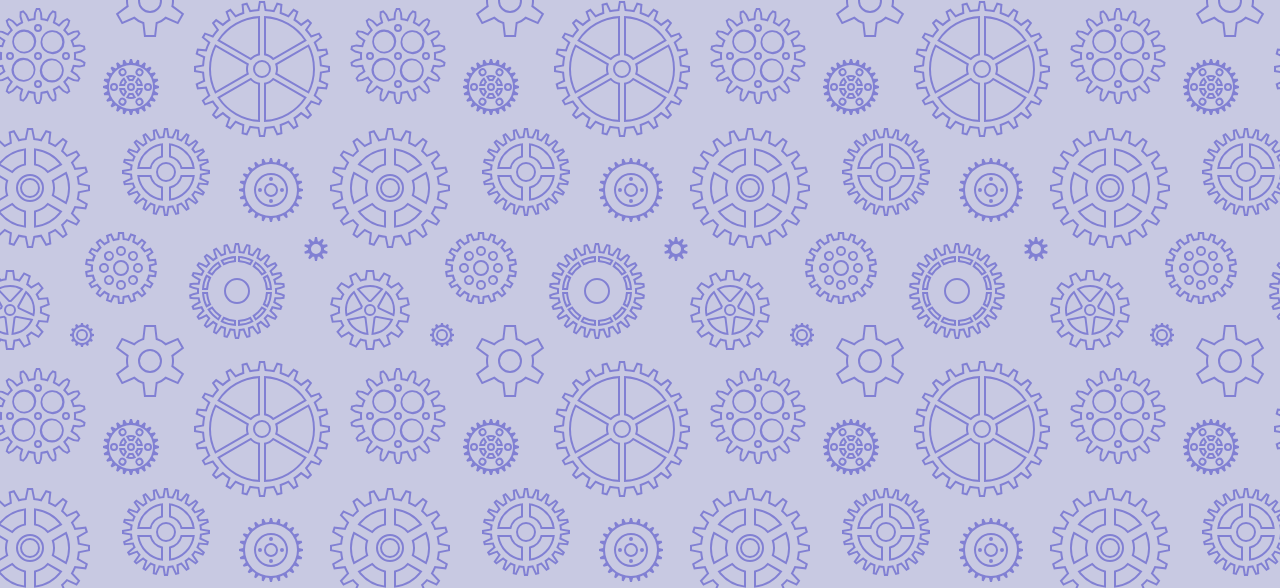
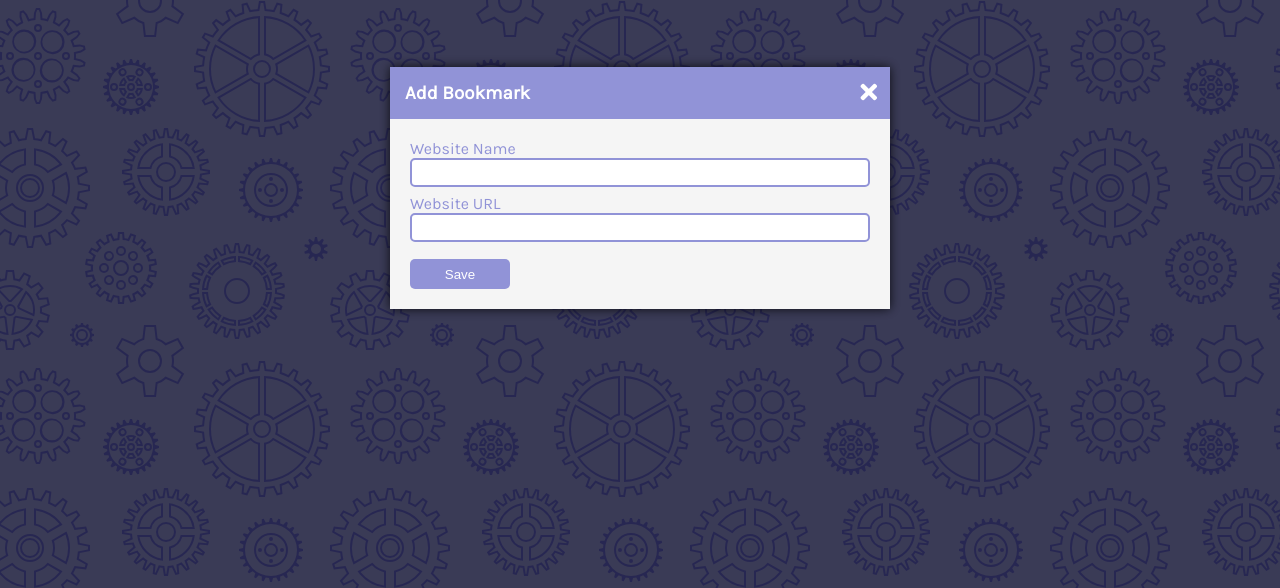
Before and after one commit to leecmoses/book-keeper, a plain HTML site: page index.html in a window 1280 px wide. Shown: the part 212-800 px from the top of the page. Drawn offline with Linux system fonts and the light colour scheme.

Commit message:
Modal UI

```diff
--- a/index.html
+++ b/index.html
@@ -60,6 +60,30 @@
         </div>
       </div>
     </div>
+    <!-- Modal -->
+    <div class="modal-container show-modal" id="modal">
+      <div class="modal">
+        <i class="fas fa-times close-icon" id="close-modal"></i>
+        <div class="modal-header">
+          <h3>Add Bookmark</h3>
+        </div>
+        <div class="modal-content">
+          <form id="bookmark-form">
+            <!-- Website Name -->
+            <div class="form-group">
+              <label for="website-name" class="form-label">Website Name</label>
+              <input type="text" class="form-input" id="website-name" />
+            </div>
+            <!-- Website URL -->
+            <div class="form-group">
+              <label for="website-url" class="form-label">Website URL</label>
+              <input type="text" class="form-input" id="website-url" />
+            </div>
+            <button type="submit">Save</button>
+          </form>
+        </div>
+      </div>
+    </div>
     <!-- Script -->
     <script src="script.js"></script>
   </body>
--- a/style.css
+++ b/style.css
@@ -1,7 +1,7 @@
 @import url("https://fonts.googleapis.com/css2?family=Karla&family=League+Spartan:wght@400;700&display=swap");
 
 :root {
-  --primary-color: #c8c9e2;
+  --primary-color: #9193d7;
   --border-radius: 5px;
 }
 
@@ -85,6 +85,104 @@ a:active {
   margin-right: 5px;
 }
 
+/* Modal */
+.modal-container {
+  background: rgba(0, 0, 0, 0.6);
+  display: none;
+  position: fixed;
+  top: 0;
+  left: 0;
+  right: 0;
+  bottom: 0;
+}
+
+.show-modal {
+  display: flex;
+  justify-content: center;
+  align-items: center;
+}
+
+.modal {
+  background: white;
+  box-shadow: 0 0 10px rgba(0, 0, 0, 0.8);
+  max-width: 95%;
+  width: 500px;
+  animation: modalOpen 1s;
+}
+
+@keyframes modalOpen {
+  from {
+    opacity: 0;
+  }
+
+  to {
+    opacity: 1;
+  }
+}
+
+.close-icon {
+  float: right;
+  color: white;
+  font-size: 24px;
+  position: relative;
+  top: 13px;
+  right: 13px;
+  cursor: pointer;
+}
+
+.modal-header {
+  background: var(--primary-color);
+  color: white;
+  padding: 15px;
+}
+
+h3 {
+  margin: 0;
+}
+
+.modal-content {
+  padding: 20px;
+  background: whitesmoke;
+}
+
+/* Form */
+.form-group {
+  height: 55px;
+}
+
+.form-input {
+  width: 97%;
+  padding: 5px;
+  border: 2px solid var(--primary-color);
+  border-radius: var(--border-radius);
+  display: block;
+  outline: none;
+}
+
+.form-label {
+  color: var(--primary-color);
+  display: block;
+}
+
+button {
+  cursor: pointer;
+  color: white;
+  background: var(--primary-color);
+  height: 30px;
+  width: 100px;
+  border: none;
+  border-radius: var(--border-radius);
+  margin-top: 10px;
+}
+
+button:hover {
+  filter: brightness(110%);
+}
+
+button:focus {
+  outline: none;
+}
+
 /* Media Query: Large Smartphone (Vertical) */
 @media screen and (max-width: 600px) {
   .container {
```
